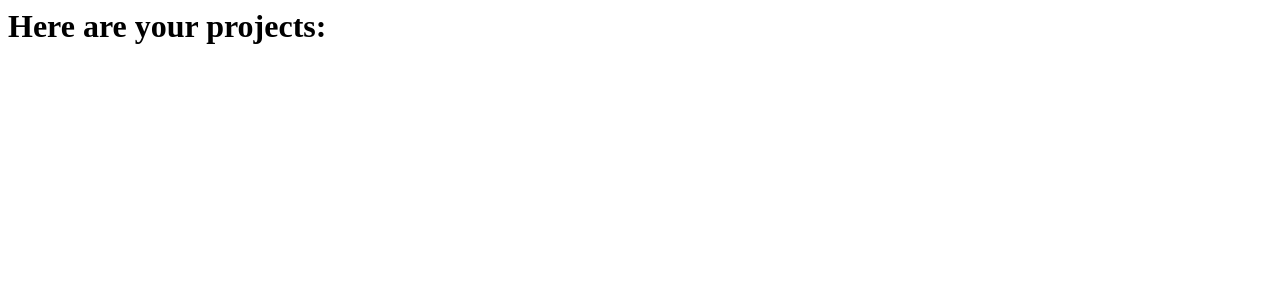
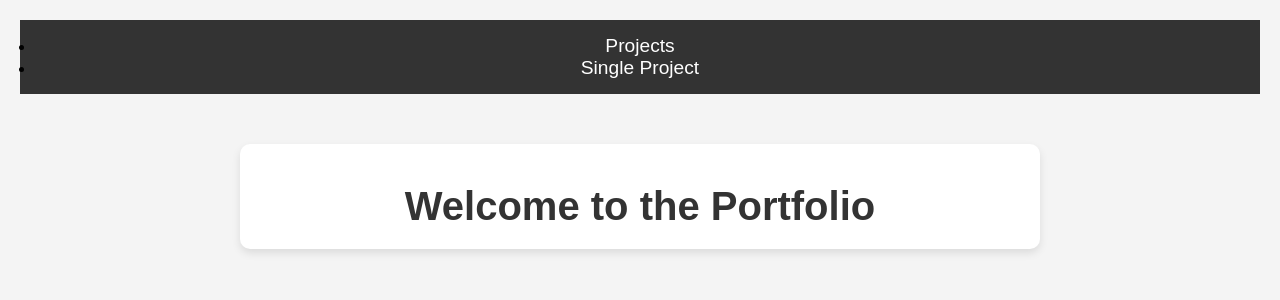
Before and after one commit to axediant02/itprof-django-midterm, a Django app: page /projects/ in a window 1280 px wide. Shown: the top 300 px of the page. Run offline with Django 5.2, Linux system fonts and the light colour scheme.

Commit message:
added sty;ing on html

```diff
--- a/portfolio_app/projects/templates/projects.html
+++ b/portfolio_app/projects/templates/projects.html
@@ -1,12 +1,62 @@
+<!DOCTYPE html>
 <html lang="en">
 <head>
     <meta charset="UTF-8">
     <meta name="viewport" content="width=device-width, initial-scale=1.0">
-    <title>Ian Caballero</title>
+    <title>Caballero||Projects</title>
+
 </head>
 <body>
-    <h1>
-        Here are your projects:
-    </h1>
+    {% include 'navbar.html' %}
+
+    <div class="container">
+        <h1>Welcome to the Portfolio</h1>
+    </div>
 </body>
 </html>
+
+<style>
+    * {
+        margin: 0;
+        padding: 0;
+        box-sizing: border-box;
+        font-family: Arial, sans-serif;
+    }
+
+    body {
+        background-color: #f4f4f4;
+        text-align: center;
+        padding: 20px;
+    }
+
+    h1 {
+        color: #333;
+        margin-top: 20px;
+        font-size: 2.5rem;
+    }
+
+    nav {
+        background-color: #333;
+        padding: 15px;
+    }
+
+    nav a {
+        color: white;
+        text-decoration: none;
+        margin: 0 15px;
+        font-size: 1.2rem;
+    }
+
+    nav a:hover {
+        color: #ffcc00;
+    }
+
+    .container {
+        max-width: 800px;
+        margin: 50px auto;
+        background: white;
+        padding: 20px;
+        border-radius: 10px;
+        box-shadow: 0 4px 8px rgba(0, 0, 0, 0.1);
+    }
+</style>
```
Also changed, not shown: portfolio_app/projects/templates/index.html (+36 -4 lines), portfolio_app/projects/templates/single_project.html (+50 -3 lines).
